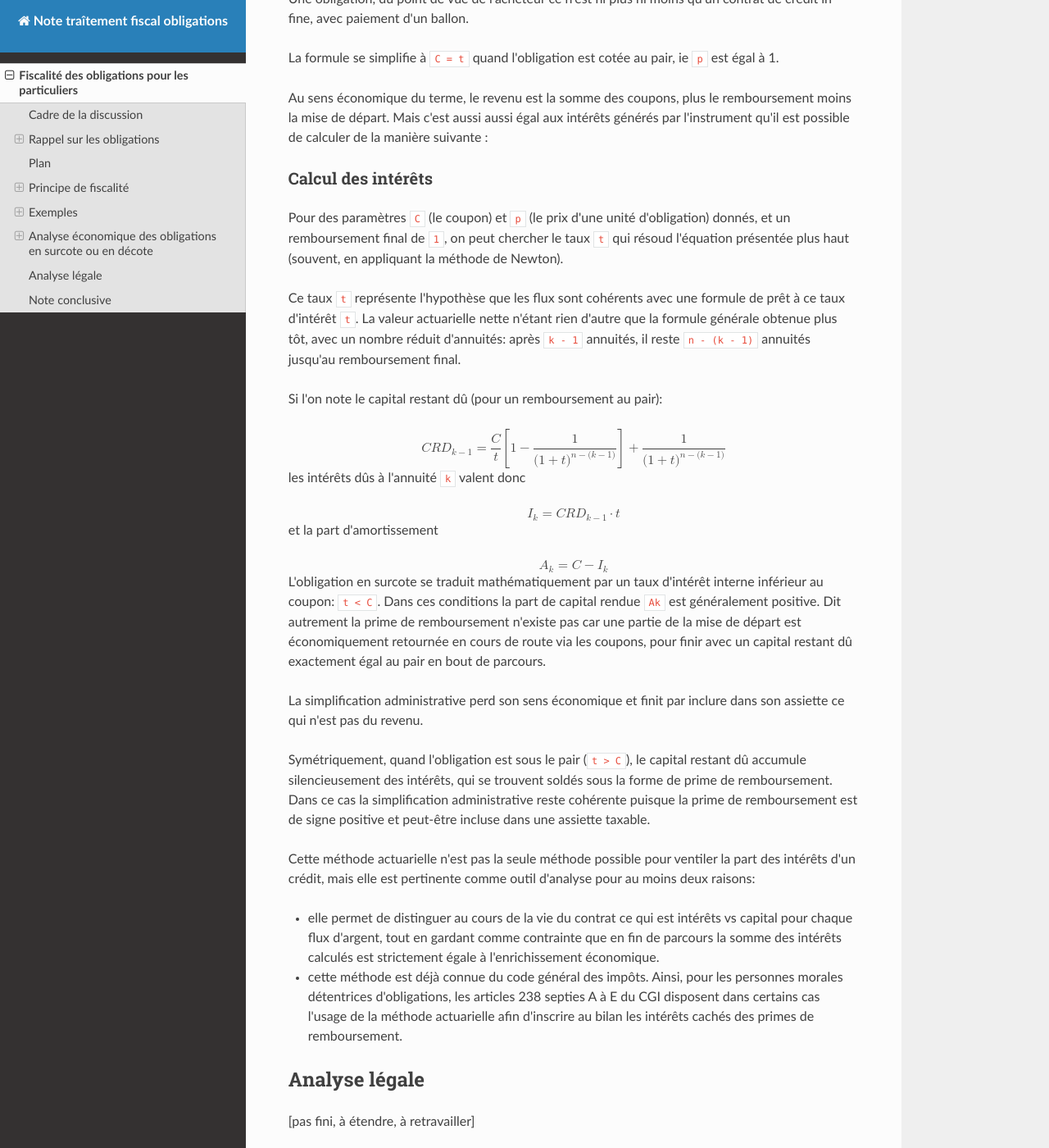
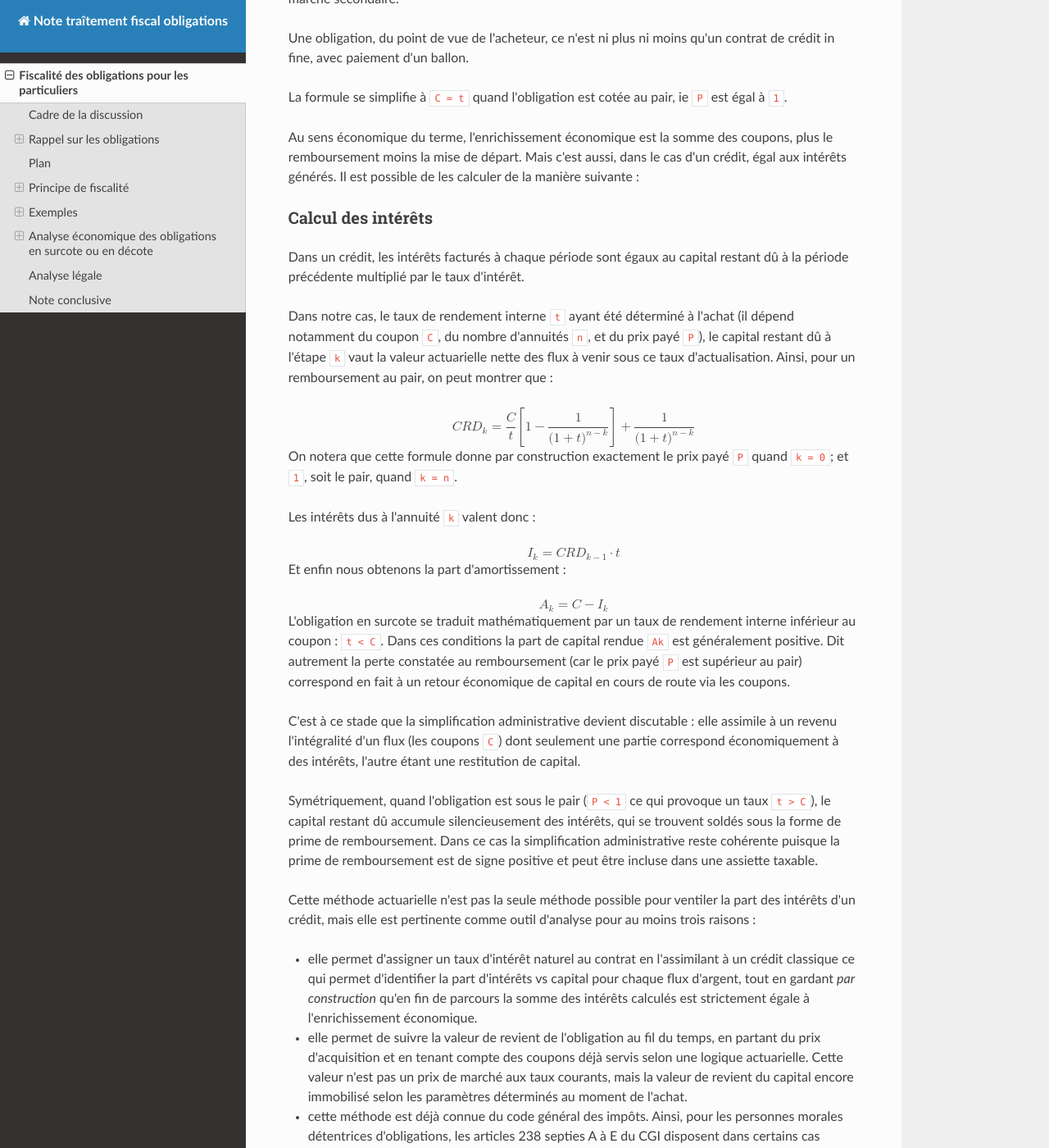
Before and after one commit to ConscritNeuneu/note-traitement-fiscal-obligations, an MkDocs documentation site: the page built from docs/note_fiscalisation_obligations.md, in a window 1280 px wide and 1400 px high, scrolled down 7026 px. Shown: the whole window at 82% size. Built offline with MkDocs 1.6.1, drawn with Linux system fonts in a browser that asks for light colours; nearby versions of some CDN libraries; some of the changed text lies outside the part shown.

Commit message:
Changements changements

```diff
--- a/docs/note_fiscalisation_obligations.md
+++ b/docs/note_fiscalisation_obligations.md
@@ -135,7 +137,7 @@ la définition de la prime de remboursement, telle que définie sommairement
 au 118 et 119 du CGI.
 
 Une fois déterminés les principes de taxation, le recouvrement est organisé
-de la façon suivante:
+de la façon suivante :
 
 Le CGI dispose de la mise en œuvre du recouvrement, pour ce qui est des
 personnes physiques par son article 125 A. La doctrine correspondante est la
@@ -276,20 +278,20 @@ Nous allons tenter une analyse économique de l'effet d'une décote ou d'une
 surcote d'une obligation.
 
 Un outil essentiel en analyse économique pour caractériser des flux
-finanicers est le taux de rendement interne. Il est défini comme le taux `t`
+financiers est le taux de rendement interne. Il est défini comme le taux `t`
 qui égalise les flux par la méthode actuarielle.
 
-Ainsi pour une obligation achetée à un certain pourcentage `p` du pair, qui
-verse des coupons `c` (exprimé en pourcentage du pair), sur `n` annuités et
-qui rembourse `r` à la fin, le taux de rendement interne `t`
-sera défini par la formule:
+Ainsi pour une obligation achetée à une certaine fraction `P` du pair, qui
+verse des coupons `C` (exprimé en fraction du pair), sur `n` annuités et
+qui rembourse `R` à la fin, le taux de rendement interne `t`
+sera défini par la formule :
 
 <!-- p = \sum_{i = 1}^{n} \frac{C}{(1+t)^i} + \frac{r}{(1+t)^n} -->
 <!-- https://temml.org/ -->
 
 <math display="block" class="tml-display" style="display:block math;">
   <mrow>
-    <mi>p</mi>
+    <mi>P</mi>
     <mo>=</mo>
     <mrow>
       <munderover>
@@ -317,7 +319,7 @@ sera défini par la formule:
     </mfrac>
     <mo>+</mo>
     <mfrac>
-      <mi>r</mi>
+      <mi>R</mi>
       <msup>
         <mrow>
           <mo fence="true" form="prefix" stretchy="false">(</mo>
@@ -332,13 +334,13 @@ sera défini par la formule:
   </mrow>
 </math>
 
-Cette formule se simplifie en:
+Cette formule se simplifie en :
 
-<!-- p = \frac{C}{t}\left[1 - \frac{1}{(1+t)^n} \right] + \frac{r}{(1+t)^n} -->
+<!-- P = \frac{C}{t}\left[1 - \frac{1}{(1+t)^n} \right] + \frac{r}{(1+t)^n} -->
 
 <math display="block" class="tml-display" style="display:block math;">
   <mrow>
-    <mi>p</mi>
+    <mi>P</mi>
     <mo>=</mo>
     <mfrac>
       <mi>C</mi>
@@ -365,7 +367,7 @@ Cette formule se simplifie en:
     </mrow>
     <mo>+</mo>
     <mfrac>
-      <mi>r</mi>
+      <mi>R</mi>
       <msup>
         <mrow>
           <mo fence="true" form="prefix" stretchy="false">(</mo>
@@ -380,41 +382,37 @@ Cette formule se simplifie en:
   </mrow>
 </math>
 
-Quand `r` est égal à 0 et `p` est égal à 1 on retrouve la formule du crédit
+Quand `R` est égal à `0` et `P` est égal à `1` on retrouve la formule du crédit
 amortissable où tout le capital est amorti en cours de route et il ne reste
 plus rien à solder à la fin.
 
-Quand `r = 1` et `p = 1`, on retrouve l'obligation classique au moment de
+Quand `R = 1` et `P = 1`, on retrouve l'obligation classique au moment de
 son émission.
 
-Quand `r = 1` et `p ≠ 1` on tombe sur les scénarios intermédiaires des
+Quand `R = 1` et `P ≠ 1` on tombe sur les scénarios intermédiaires des
 obligations trouvés sur le marché secondaire.
 
-Une obligation, du point de vue de l'acheteur ce n'est ni plus ni moins
+Une obligation, du point de vue de l'acheteur, ce n'est ni plus ni moins
 qu'un contrat de crédit in fine, avec paiement d'un ballon.
 
-La formule se simplifie à `C = t` quand l'obligation est cotée au pair, ie `p`
-est égal à 1.
+La formule se simplifie à `C = t` quand l'obligation est cotée au pair, ie `P`
+est égal à `1`.
 
-Au sens économique du terme, le revenu est la somme des coupons, plus le
-remboursement moins la mise de départ. Mais c'est aussi aussi égal aux
-intérêts générés par l'instrument qu'il est possible de calculer de la
-manière suivante :
+Au sens économique du terme, l'enrichissement économique est la somme des
+coupons, plus le remboursement moins la mise de départ. Mais c'est aussi,
+dans le cas d'un crédit, égal aux intérêts générés. Il est possible de
+les calculer de la manière suivante :
 
 ### Calcul des intérêts
 
-Pour des paramètres `C` (le coupon) et `p` (le prix d'une unité
-d'obligation) donnés, et un remboursement final de `1`, on peut chercher le
-taux `t` qui résoud l'équation présentée plus haut (souvent, en appliquant
-la méthode de Newton).
+Dans un crédit, les intérêts facturés à chaque période sont égaux au capital
+restant dû à la période précédente multiplié par le taux d'intérêt.
 
-Ce taux `t` représente l'hypothèse que les flux sont cohérents avec une
-formule de prêt à ce taux d'intérêt `t`. La valeur actuarielle nette n'étant
-rien d'autre que la formule générale obtenue plus tôt, avec un nombre réduit
-d'annuités: après `k - 1` annuités, il reste `n - (k - 1)` annuités jusqu'au
-remboursement final.
-
-Si l'on note le capital restant dû (pour un remboursement au pair):
+Dans notre cas, le taux de rendement interne `t` ayant été déterminé à
+l'achat (il dépend notamment du coupon `C`, du nombre d'annuités `n`, et du prix payé
+`P`), le capital restant dû à l'étape `k` vaut la valeur actuarielle nette
+des flux à venir sous ce taux d'actualisation. Ainsi, pour un remboursement au pair,
+on peut montrer que :
 
 <math display="block" class="tml-display" style="display:block math;">
   <mrow>
@@ -424,8 +422,6 @@ Si l'on note le capital restant dû (pour un remboursement au pair):
       <mi>D</mi>
       <mrow>
         <mi>k</mi>
-        <mo>−</mo>
-        <mn>1</mn>
       </mrow>
     </msub>
     <mo>=</mo>
@@ -450,13 +446,7 @@ Si l'on note le capital restant dû (pour un remboursement au pair):
           <mrow>
             <mi>n</mi>
             <mo>−</mo>
-            <mrow>
-              <mo fence="true" form="prefix" stretchy="false">(</mo>
-              <mi>k</mi>
-              <mo>−</mo>
-              <mn>1</mn>
-              <mo fence="true" form="postfix" stretchy="false">)</mo>
-            </mrow>
+            <mi>k</mi>
           </mrow>
         </msup>
       </mfrac>
@@ -476,12 +466,7 @@ Si l'on note le capital restant dû (pour un remboursement au pair):
         <mrow>
           <mi>n</mi>
           <mo>−</mo>
-          <mrow>
-            <mo fence="true" form="prefix" stretchy="false">(</mo>
-            <mi>k</mi>
-            <mo>−</mo>
-            <mn>1</mn>
-            <mo fence="true" form="postfix" stretchy="false">)</mo>
+          <mi>k</mi>
           </mrow>
         </mrow>
       </msup>
@@ -489,43 +474,59 @@ Si l'on note le capital restant dû (pour un remboursement au pair):
   </mrow>
 </math>
 
-les intérêts dûs à l'annuité `k` valent donc
+On notera que cette formule donne par construction exactement le prix payé `P`
+quand `k = 0`; et `1`, soit le pair, quand `k = n`.
+
+Les intérêts dus à l'annuité `k` valent donc :
 
 <math display="block" class="tml-display" style="display:block math;"><mrow><msub><mi>I</mi><mi>k</mi></msub><mo>=</mo><mi>C</mi><mi>R</mi><msub><mi>D</mi><mrow><mi>k</mi><mo>−</mo><mn>1</mn></mrow></msub><mo>⋅</mo><mi>t</mi></mrow></math>
 
-et la part d'amortissement
+Et enfin nous obtenons la part d'amortissement :
 
 <math display="block" class="tml-display" style="display:block math;"><mrow><msub><mi>A</mi><mi>k</mi></msub><mo>=</mo><mi>C</mi><mo>−</mo><msub><mi>I</mi><mi>k</mi></msub></mrow></math>
 
-L'obligation en surcote se traduit mathématiquement par un taux d'intérêt
-interne inférieur au coupon: `t < C`. Dans ces conditions la part de capital
-rendue `Ak` est généralement positive. Dit autrement la prime de
-remboursement n'existe pas car une partie de la mise de départ est
-économiquement retournée en cours de route via les coupons, pour finir avec
-un capital restant dû exactement égal au pair en bout de parcours.
+L'obligation en surcote se traduit mathématiquement par un taux de rendement
+interne inférieur au coupon : `t < C`. Dans ces conditions la part de capital
+rendue `Ak` est généralement positive. Dit autrement la perte constatée au
+remboursement (car le prix payé `P` est supérieur au pair) correspond en
+fait à un retour économique de capital en cours de route via les coupons.
 
-La simplification administrative perd son sens économique et finit par inclure
-dans son assiette ce qui n'est pas du revenu.
+C'est à ce stade que la simplification administrative devient discutable :
+elle assimile à un revenu l'intégralité d'un flux (les coupons `C`) dont
+seulement une partie correspond économiquement à des intérêts, l'autre étant
+une restitution de capital.
 
-Symétriquement, quand l'obligation est sous le pair (`t > C`), le capital
-restant dû accumule silencieusement des intérêts, qui se trouvent soldés
-sous la forme de prime de remboursement. Dans ce cas la simplification
-administrative reste cohérente puisque la prime de remboursement est de
-signe positive et peut-être incluse dans une assiette taxable.
+Symétriquement, quand l'obligation est sous le pair (`P < 1` ce qui provoque
+un taux `t > C`), le capital restant dû accumule silencieusement des
+intérêts, qui se trouvent soldés sous la forme de prime de remboursement.
+Dans ce cas la simplification administrative reste cohérente puisque la
+prime de remboursement est de signe positive et peut être incluse dans une
+assiette taxable.
 
 Cette méthode actuarielle n'est pas la seule méthode possible pour ventiler
 la part des intérêts d'un crédit, mais elle est pertinente comme outil d'analyse
-pour au moins deux raisons:
+pour au moins trois raisons :
 
-- elle permet de distinguer au cours de la vie du contrat ce qui est intérêts
-  vs capital pour chaque flux d'argent, tout en gardant comme contrainte que
-  en fin de parcours la somme des intérêts calculés est strictement égale à
-  l'enrichissement économique.
-
+- elle permet d'assigner un taux d'intérêt naturel au contrat en
+  l'assimilant à un crédit classique ce qui permet d'identifier la part
+  d'intérêts vs capital pour chaque flux d'argent, tout en gardant *par
+  construction* qu'en fin de parcours la somme des intérêts calculés est
+  strictement égale à l'enrichissement économique.
+- elle permet de suivre la valeur de revient de l'obligation au fil du
+  temps, en partant du prix d'acquisition et en tenant compte des coupons déjà
+  servis selon une logique actuarielle. Cette valeur n'est pas un prix de
+  marché aux taux courants, mais la valeur de revient du capital encore immobilisé
+  selon les paramètres déterminés au moment de l'achat.
 - cette méthode est déjà connue du code général des impôts. Ainsi, pour les
   personnes morales détentrices d'obligations, les articles 238 septies A à E
   du CGI disposent dans certains cas l'usage de la méthode actuarielle afin
   d'inscrire au bilan les intérêts cachés des primes de remboursement.
+
+Dans tous les cas, cette analyse permet de montrer que quand on assimile une
+obligation à un contrat de crédit générant des intérêts, dans la logique de
+l'article 118 du CGI qui vise les « intérêts et produits », les
+flux d'argent servis peuvent comporter une partie d'intérêts et une partie
+de capital.
 
 ## Analyse légale
 
```
Also changed, not shown: other parts of docs/note_fiscalisation_obligations.md (+8 -6 lines).
